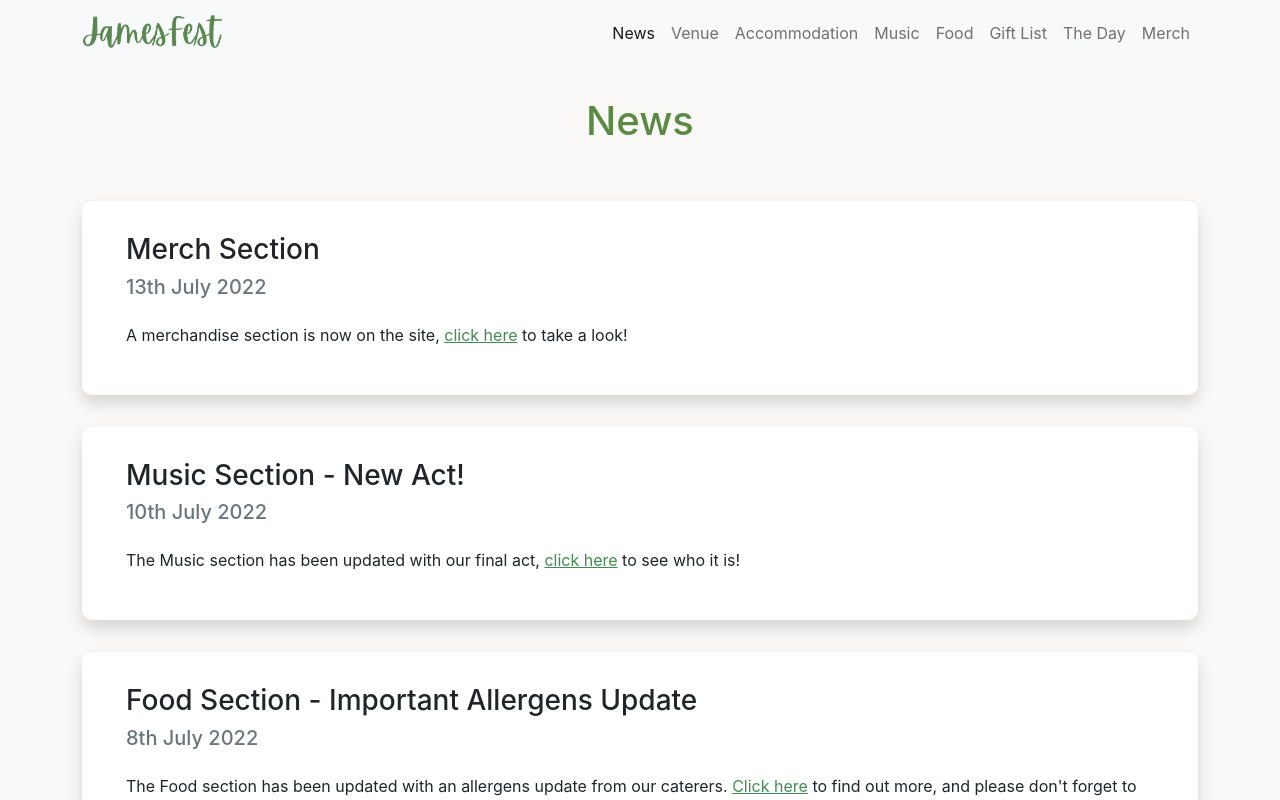
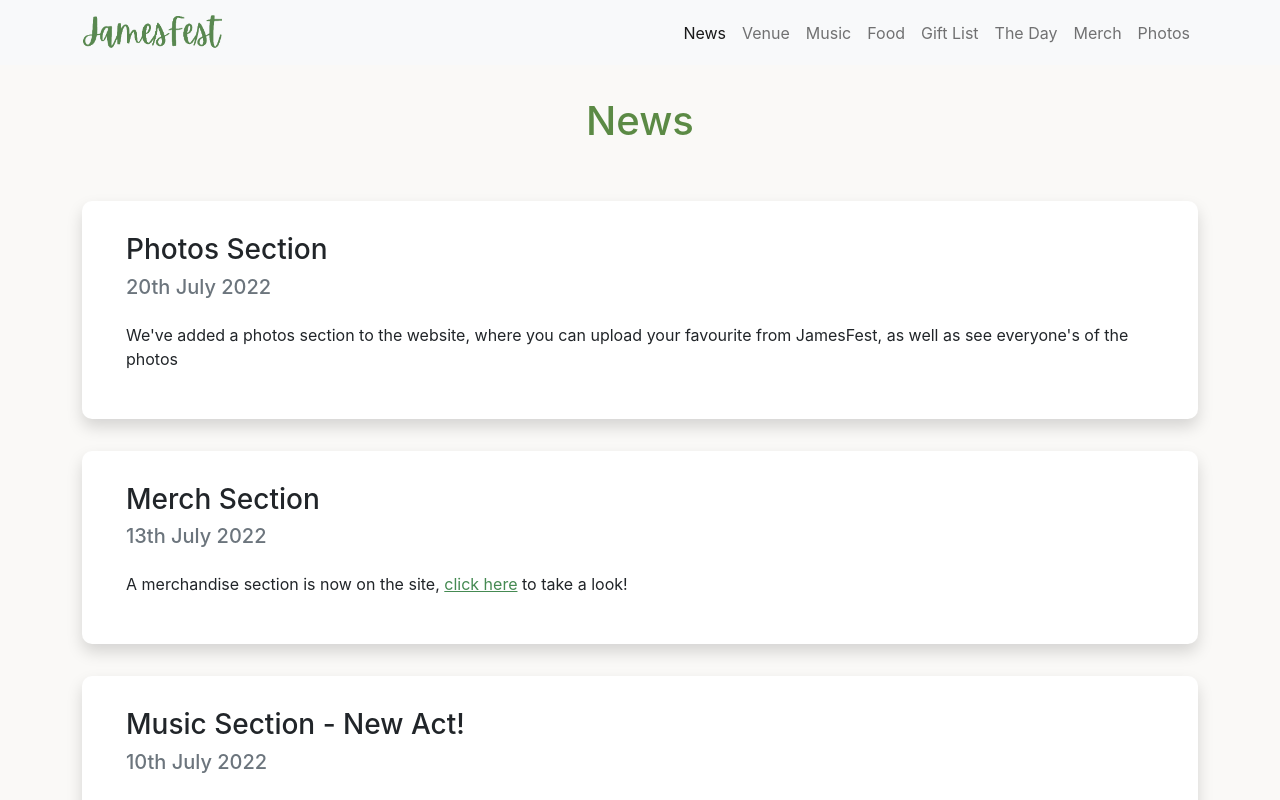
Before and after one commit to Nathanjms/jamesfest2022, a Next.js app: page /news in a window 1280 px wide. Shown: the top 800 px of the page. Built offline with nearby package versions, Linux system fonts and the light colour scheme.

Commit message:
Styling and minor updates

```diff
--- a/components/data/navItems.js
+++ b/components/data/navItems.js
@@ -2,17 +2,12 @@ export const navItems = [
   {
     name: "News",
     link: "/news",
-    lastUpdated: 1657482000000, // Sun Jul 10 2022 20:40:00 GMT+0100 (British Summer Time)
+    lastUpdated: 1658314800000, // Wed Jul 20 2022 12:00:00 GMT+0100 (British Summer Time)
   },
   {
     name: "Venue",
     link: "/venue",
     lastUpdated: 1656766800000, // Sat Jul 02 2022 14:00:00 GMT+0100 (British Summer Time)
-  },
-  {
-    name: "Accommodation",
-    link: "/accommodation",
-    lastUpdated: 1650910962908, // Mon Apr 25 2022 19:23:10 GMT+0100 (British Summer Time)
   },
   {
     name: "Music",
@@ -39,4 +34,9 @@ export const navItems = [
     link: "/meggies-merch",
     lastUpdated: 1657747800000, // Wed Jul 13 2022 22:30:00 GMT+0100 (British Summer Time)
   },
+  {
+    name: "Photos",
+    link: "/photos",
+    lastUpdated: 1658314800000, // Wed Jul 20 2022 12:00:00 GMT+0100 (British Summer Time)
+  },
 ];
--- a/components/data/newsItems.js
+++ b/components/data/newsItems.js
@@ -173,4 +173,17 @@ export const newsItems = [
       </>
     ),
   },
+  {
+    title: "Photos Section",
+    date: "20th July 2022",
+    content: (
+      <>
+        <p>
+          We&apos;ve added a photos section to the website, where you can upload
+          your favourite from JamesFest, as well as see everyone&apos;s of the
+          photos
+        </p>
+      </>
+    ),
+  },
 ];
```
Also changed, not shown: components/PhotoGallery.js (+4 -3 lines).
